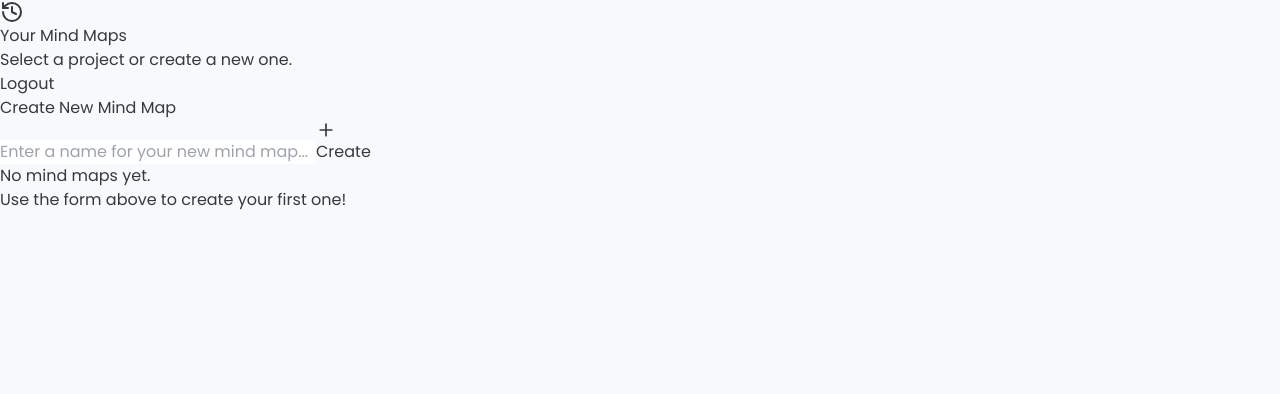
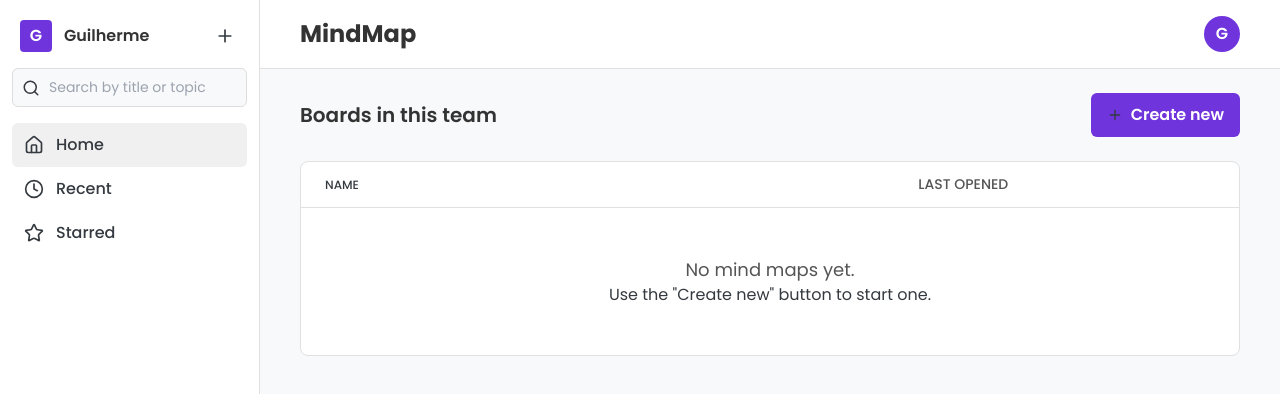
Before and after one commit to GuilhermeRoesler/MindMap, a React (Vite) app: page / in a window 1280 px wide. Both pictures are taken after typing "name@example.com", "Sample123" into the empty fields and a click on the button "Login". Shown: the top 394 px of the page. Built offline with nearby package versions, Linux system fonts and the light colour scheme.

Commit message:
feat: redesign project management dashboard

```diff
--- a/src/App.css
+++ b/src/App.css
@@ -309,6 +309,311 @@ button:active {
   color: #333;
 }
 
+/* PROJECTS PAGE NEW LAYOUT */
+.projects-layout {
+  display: flex;
+  height: 100vh;
+  width: 100vw;
+  background-color: #f8f9fa;
+}
+
+.main-content {
+  flex-grow: 1;
+  display: flex;
+  flex-direction: column;
+  overflow-y: auto;
+}
+
+/* SIDEBAR */
+.sidebar {
+  width: 260px;
+  background-color: #ffffff;
+  border-right: 1px solid #e0e0e0;
+  padding: 20px 12px;
+  display: flex;
+  flex-direction: column;
+  flex-shrink: 0;
+}
+
+.sidebar-header {
+  display: flex;
+  align-items: center;
+  justify-content: space-between;
+  padding: 0 8px 16px 8px;
+}
+
+.user-info {
+  display: flex;
+  align-items: center;
+  gap: 12px;
+}
+
+.user-avatar {
+  width: 32px;
+  height: 32px;
+  border-radius: 4px;
+  background-color: #6F34DC;
+  color: white;
+  display: flex;
+  align-items: center;
+  justify-content: center;
+  font-weight: 600;
+}
+
+.user-name {
+  font-weight: 600;
+  color: #333;
+}
+
+.add-space-btn {
+  background: transparent;
+  border: none;
+  cursor: pointer;
+  color: #555;
+  padding: 4px;
+  border-radius: 4px;
+}
+
+.add-space-btn:hover {
+  background-color: #f0f0f0;
+}
+
+.search-bar {
+  position: relative;
+  margin-bottom: 16px;
+}
+
+.search-bar input {
+  width: 100%;
+  padding: 8px 12px 8px 36px;
+  border-radius: 6px;
+  border: 1px solid #ddd;
+  background-color: #f8f9fa;
+  font-size: 14px;
+}
+
+.search-bar input:focus {
+  outline: none;
+  border-color: #6F34DC;
+  box-shadow: 0 0 0 2px rgba(111, 52, 220, 0.2);
+}
+
+.search-icon {
+  position: absolute;
+  left: 10px;
+  top: 50%;
+  transform: translateY(-50%);
+  color: #888;
+}
+
+.sidebar-nav ul {
+  list-style: none;
+}
+
+.sidebar-nav li a {
+  display: flex;
+  align-items: center;
+  gap: 12px;
+  padding: 10px 12px;
+  border-radius: 6px;
+  text-decoration: none;
+  color: #333;
+  font-weight: 500;
+  transition: background-color 0.2s;
+}
+
+.sidebar-nav li a:hover {
+  background-color: #f0f0f0;
+}
+
+.sidebar-nav li.active a {
+  background-color: #f0f0f0;
+  color: #000;
+}
+
+/* MAIN HEADER */
+.main-header {
+  display: flex;
+  justify-content: space-between;
+  align-items: center;
+  padding: 16px 40px;
+  border-bottom: 1px solid #e0e0e0;
+  background-color: #ffffff;
+  flex-shrink: 0;
+}
+
+.logo {
+  font-size: 24px;
+  font-weight: 700;
+  color: #333;
+}
+
+.header-actions {
+  display: flex;
+  align-items: center;
+  gap: 16px;
+}
+
+.user-avatar-header {
+  width: 36px;
+  height: 36px;
+  border-radius: 50%;
+  background-color: #6F34DC;
+  color: white;
+  display: flex;
+  align-items: center;
+  justify-content: center;
+  font-weight: 600;
+  cursor: pointer;
+}
+
+/* PROJECTS AREA */
+.projects-area {
+  padding: 24px 40px;
+  flex-grow: 1;
+}
+
+.projects-header {
+  display: flex;
+  justify-content: space-between;
+  align-items: center;
+  margin-bottom: 24px;
+}
+
+.projects-header h2 {
+  font-size: 20px;
+  font-weight: 600;
+  color: #333;
+}
+
+.create-new-btn {
+  background-color: #6F34DC;
+  color: white;
+  border: none;
+  padding: 10px 16px;
+  border-radius: 6px;
+  font-weight: 600;
+  cursor: pointer;
+  display: flex;
+  align-items: center;
+  gap: 8px;
+  transition: background-color 0.2s;
+}
+
+.create-new-btn:hover {
+  background-color: #5e2ab2;
+}
+
+/* PROJECTS TABLE */
+.projects-table {
+  background-color: #ffffff;
+  border: 1px solid #e0e0e0;
+  border-radius: 8px;
+}
+
+.table-header {
+  display: flex;
+  padding: 12px 24px;
+  border-bottom: 1px solid #e0e0e0;
+  font-size: 12px;
+  font-weight: 500;
+  color: #888;
+  text-transform: uppercase;
+}
+
+.table-body {
+  /* No specific styles needed for the body container */
+}
+
+.table-row {
+  display: flex;
+  align-items: center;
+  padding: 16px 24px;
+  border-bottom: 1px solid #e0e0e0;
+  transition: background-color 0.2s;
+  cursor: pointer;
+}
+
+.table-row:last-child {
+  border-bottom: none;
+}
+
+.table-row:hover {
+  background-color: #f8f9fa;
+}
+
+.col-name {
+  flex: 3;
+  display: flex;
+  align-items: center;
+  gap: 16px;
+}
+
+.col-last-opened {
+  flex: 1;
+  color: #555;
+  font-size: 14px;
+}
+
+.col-actions {
+  flex: 0.5;
+  display: flex;
+  justify-content: flex-end;
+  align-items: center;
+  gap: 8px;
+}
+
+.project-icon {
+  width: 40px;
+  height: 40px;
+  display: flex;
+  align-items: center;
+  justify-content: center;
+  background-color: #e9ecef;
+  border-radius: 4px;
+  color: #555;
+}
+
+.project-details {
+  display: flex;
+  flex-direction: column;
+}
+
+.project-name {
+  font-weight: 600;
+  color: #333;
+}
+
+.project-modified {
+  font-size: 12px;
+  color: #888;
+}
+
+.action-btn {
+  background: transparent;
+  border: none;
+  cursor: pointer;
+  color: #888;
+  padding: 6px;
+  border-radius: 4px;
+}
+
+.action-btn:hover {
+  background-color: #e0e0e0;
+  color: #333;
+}
+
+.empty-state {
+  text-align: center;
+  padding: 48px;
+  color: #888;
+}
+
+.empty-state h3 {
+  font-size: 18px;
+  color: #555;
+}
+
 /* DARK MODE STYLES */
 @media (prefers-color-scheme: dark) {
   body {
@@ -381,6 +686,108 @@ button:active {
     color: white;
     border-color: #8a5cf6;
   }
+
+  .projects-layout {
+    background-color: #1a1a1a;
+  }
+
+  .sidebar {
+    background-color: #252526;
+    border-right-color: #444;
+  }
+
+  .user-name, .sidebar-nav li a {
+    color: #f0f0f0;
+  }
+
+  .add-space-btn {
+    color: #ccc;
+  }
+
+  .add-space-btn:hover {
+    background-color: #3a3a3a;
+  }
+
+  .search-bar input {
+    background-color: #1a1a1a;
+    border-color: #444;
+    color: #f0f0f0;
+  }
+
+  .search-bar input:focus {
+    border-color: #8a5cf6;
+    box-shadow: 0 0 0 2px rgba(138, 92, 246, 0.3);
+  }
+
+  .search-icon {
+    color: #aaa;
+  }
+
+  .sidebar-nav li a:hover {
+    background-color: #3a3a3a;
+  }
+
+  .sidebar-nav li.active a {
+    background-color: #3a3a3a;
+    color: #fff;
+  }
+
+  .main-header {
+    background-color: #252526;
+    border-bottom-color: #444;
+  }
+
+  .logo {
+    color: #f0f0f0;
+  }
+
+  .projects-header h2 {
+    color: #f0f0f0;
+  }
+
+  .projects-table {
+    background-color: #252526;
+    border-color: #444;
+  }
+
+  .table-header {
+    border-bottom-color: #444;
+    color: #aaa;
+  }
+
+  .table-row {
+    border-bottom-color: #444;
+  }
+
+  .table-row:hover {
+    background-color: #3a3a3a;
+  }
+
+  .col-last-opened {
+    color: #ccc;
+  }
+
+  .project-icon {
+    background-color: #3a3a3a;
+    color: #ccc;
+  }
+
+  .project-name {
+    color: #f0f0f0;
+  }
+
+  .project-modified {
+    color: #aaa;
+  }
+
+  .action-btn {
+    color: #aaa;
+  }
+
+  .action-btn:hover {
+    background-color: #444;
+    color: #fff;
+  }
 }
 
 .react-flow__panel[data-message="Please only hide this attribution when you are subscribed to React Flow Pro: https://pro.reactflow.dev"] {
--- /dev/null
+++ b/src/components/Header.tsx
@@ -0,0 +1,17 @@
+import React from 'react';
+
+const Header = ({ onLogout }: { onLogout: () => void }) => {
+    const userName = "Guilherme";
+    const userInitial = userName.charAt(0).toUpperCase();
+
+    return (
+        <header className="main-header">
+            <h1 className="logo">MindMap</h1>
+            <div className="header-actions">
+                <div className="user-avatar-header" onClick={onLogout} title="Logout">{userInitial}</div>
+            </div>
+        </header>
+    );
+};
+
+export default Header;
--- /dev/null
+++ b/src/components/Sidebar.tsx
@@ -0,0 +1,50 @@
+import React from 'react';
+import { Search, Home, Clock, Star, Plus } from 'lucide-react';
+
+const Sidebar = () => {
+    // Mock user data
+    const userName = "Guilherme";
+    const userInitial = userName.charAt(0).toUpperCase();
+
+    return (
+        <aside className="sidebar">
+            <div className="sidebar-header">
+                <div className="user-info">
+                    <div className="user-avatar">{userInitial}</div>
+                    <span className="user-name">{userName}</span>
+                </div>
+                <button className="add-space-btn">
+                    <Plus size={20} />
+                </button>
+            </div>
+            <div className="search-bar">
+                <Search size={18} className="search-icon" />
+                <input type="text" placeholder="Search by title or topic" />
+            </div>
+            <nav className="sidebar-nav">
+                <ul>
+                    <li className="active">
+                        <a href="#">
+                            <Home size={20} />
+                            <span>Home</span>
+                        </a>
+                    </li>
+                    <li>
+                        <a href="#">
+                            <Clock size={20} />
+                            <span>Recent</span>
+                        </a>
+                    </li>
+                    <li>
+                        <a href="#">
+                            <Star size={20} />
+                            <span>Starred</span>
+                        </a>
+                    </li>
+                </ul>
+            </nav>
+        </aside>
+    );
+};
+
+export default Sidebar;
--- a/src/pages/ProjectsPage.tsx
+++ b/src/pages/ProjectsPage.tsx
@@ -1,6 +1,8 @@
 import React, { useState, useEffect } from 'react';
-import { History, Plus, Trash2 } from 'lucide-react';
+import { Plus, MoreHorizontal, Star, History } from 'lucide-react';
 import { getProjects, createProject, deleteProject, type Project } from '../utils/projectManager';
+import Sidebar from '../components/Sidebar';
+import Header from '../components/Header';
 
 interface ProjectsPageProps {
     onSelectProject: (projectId: string) => void;
@@ -9,17 +11,16 @@ interface ProjectsPageProps {
 
 const ProjectsPage: React.FC<ProjectsPageProps> = ({ onSelectProject, onLogout }) => {
     const [projects, setProjects] = useState<Project[]>([]);
-    const [newProjectName, setNewProjectName] = useState('');
 
     useEffect(() => {
         setProjects(getProjects());
     }, []);
 
     const handleCreateProject = () => {
-        if (newProjectName.trim()) {
-            const newProject = createProject(newProjectName.trim());
-            setProjects(prev => [newProject, ...prev]);
-            setNewProjectName('');
+        const name = prompt("Enter a name for your new mind map:");
+        if (name && name.trim()) {
+            const newProject = createProject(name.trim());
+            // Navigate to the new project immediately
             onSelectProject(newProject.id);
         }
     };
@@ -31,68 +32,73 @@ const ProjectsPage: React.FC<ProjectsPageProps> = ({ onSelectProject, onLogout }
         }
     };
 
+    const formatDate = (dateString: string) => {
+        const date = new Date(dateString);
+        const today = new Date();
+        if (date.toDateString() === today.toDateString()) {
+            return 'Today';
+        }
+        // Simple date format like "Jul 31"
+        return date.toLocaleDateString('en-US', { month: 'short', day: 'numeric' });
+    };
+
     return (
-        <div className="min-h-screen bg-gradient-to-br from-gray-50 to-gray-100 p-4 sm:p-6 md:p-8">
-            <div className="max-w-4xl mx-auto">
-                <header className="flex justify-between items-center mb-8">
-                    <div className="flex items-center gap-3">
-                        <div className="bg-indigo-100 text-indigo-600 p-3 rounded-full">
-                            <History className="w-8 h-8" />
-                        </div>
-                        <div>
-                            <h1 className="text-3xl font-bold text-gray-800">Your Mind Maps</h1>
-                            <p className="text-gray-500">Select a project or create a new one.</p>
-                        </div>
-                    </div>
-                    <button onClick={onLogout} className="bg-white text-gray-600 hover:bg-gray-100 px-4 py-2 rounded-lg shadow-sm border border-gray-200 transition">
-                        Logout
-                    </button>
-                </header>
-
-                <div className="bg-white rounded-2xl shadow-xl p-6 mb-8">
-                    <h2 className="text-xl font-semibold text-gray-700 mb-4">Create New Mind Map</h2>
-                    <div className="flex gap-4">
-                        <input
-                            type="text"
-                            value={newProjectName}
-                            onChange={(e) => setNewProjectName(e.target.value)}
-                            onKeyDown={(e) => e.key === 'Enter' && handleCreateProject()}
-                            placeholder="Enter a name for your new mind map..."
-                            className="flex-grow px-4 py-3 border border-gray-300 rounded-lg focus:outline-none focus:ring-2 focus:ring-indigo-500 transition-shadow"
-                        />
-                        <button
-                            onClick={handleCreateProject}
-                            className="bg-indigo-600 text-white font-bold py-3 px-6 rounded-lg hover:bg-indigo-700 focus:outline-none focus:ring-2 focus:ring-offset-2 focus:ring-indigo-500 transition-transform transform hover:scale-105 flex items-center gap-2"
-                        >
-                            <Plus size={20} /> Create
+        <div className="projects-layout">
+            <Sidebar />
+            <main className="main-content">
+                <Header onLogout={onLogout} />
+                <div className="projects-area">
+                    <div className="projects-header">
+                        <h2>Boards in this team</h2>
+                        <div className="projects-header-actions">
+                            <button onClick={handleCreateProject} className="create-new-btn">
+                                <Plus size={16} /> Create new
                             </button>
                         </div>
                     </div>
-
-                <div className="space-y-4">
+                    <div className="projects-table">
+                        <div className="table-header">
+                            <div className="col-name">Name</div>
+                            <div className="col-last-opened">Last opened</div>
+                            <div className="col-actions"></div>
+                        </div>
+                        <div className="table-body">
                             {projects.length > 0 ? (
                                 projects.map(project => (
-                            <div key={project.id} className="bg-white rounded-lg shadow-md p-4 flex justify-between items-center transition-all hover:shadow-lg hover:scale-[1.02]">
-                                <div onClick={() => onSelectProject(project.id)} className="cursor-pointer flex-grow">
-                                    <h3 className="font-semibold text-lg text-gray-800">{project.name}</h3>
-                                    <p className="text-sm text-gray-500">
-                                        Last updated: {new Date(project.updatedAt).toLocaleString()}
-                                    </p>
+                                    <div key={project.id} className="table-row" onClick={() => onSelectProject(project.id)}>
+                                        <div className="col-name">
+                                            <div className="project-icon">
+                                                <History size={20} />
                                             </div>
-                                <button onClick={() => handleDeleteProject(project.id)} className="text-gray-400 hover:text-red-500 p-2 rounded-full transition">
-                                    <Trash2 size={20} />
+                                            <div className="project-details">
+                                                <span className="project-name">{project.name}</span>
+                                                <span className="project-modified">
+                                                    Modified {formatDate(project.updatedAt)}
+                                                </span>
+                                            </div>
+                                        </div>
+                                        <div className="col-last-opened">
+                                            {formatDate(project.updatedAt)}
+                                        </div>
+                                        <div className="col-actions">
+                                            <button className="action-btn" onClick={(e) => e.stopPropagation()}><Star size={16} /></button>
+                                            <button className="action-btn" onClick={(e) => { e.stopPropagation(); handleDeleteProject(project.id); }}>
+                                                <MoreHorizontal size={16} />
                                             </button>
+                                        </div>
                                     </div>
                                 ))
                             ) : (
-                        <div className="text-center py-12 bg-white rounded-lg shadow-md">
-                            <h3 className="text-xl text-gray-600">No mind maps yet.</h3>
-                            <p className="text-gray-400 mt-2">Use the form above to create your first one!</p>
+                                <div className="empty-state">
+                                    <h3>No mind maps yet.</h3>
+                                    <p>Use the "Create new" button to start one.</p>
                                 </div>
                             )}
                         </div>
                     </div>
                 </div>
+            </main>
+        </div>
     );
 };
 
```
Lines whose indentation alone changed are shown as unchanged.
